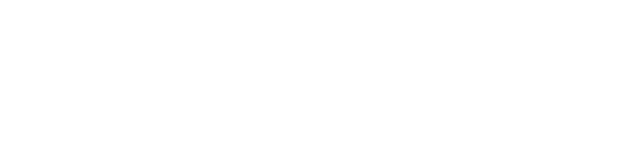
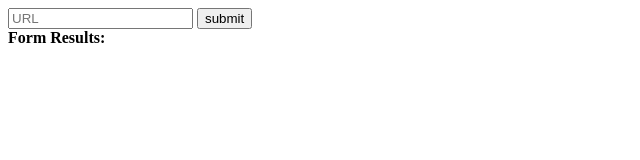
Before and after one commit to ShawnO86/Evaluate-News, a website built with webpack: page src/client/views/index.html in a window 1280 px wide. Shown: the whole page, without its empty margins (0-640 px from the left). Built offline with nearby package versions, Linux system fonts and the light colour scheme.

Commit message:
more file structure stuff

```diff
--- /dev/null
+++ b/src/client/index.js
@@ -0,0 +1 @@
+console.log("hello?")
--- a/src/client/views/index.html
+++ b/src/client/views/index.html
@@ -1,12 +1,31 @@
 <!DOCTYPE html>
 <html lang="en">
+
 <head>
     <meta charset="UTF-8">
     <meta http-equiv="X-UA-Compatible" content="IE=edge">
     <meta name="viewport" content="width=device-width, initial-scale=1.0">
     <title>Natural Language Processing</title>
 </head>
+
 <body>
 
+    <main>
+
+        <section>
+            <form>
+                <input type="text" name="input" placeholder="URL">
+                <input type="submit" name="" value="submit" id="formSubmit">
+            </form>
+            <section>
+
+                <section>
+                    <strong>Form Results:</strong>
+                    <div id="results"></div>
+                </section>
+
+    </main>
+
 </body>
+
 </html>
```
Also changed, not shown: README.md (added), src/index.js (deleted).
